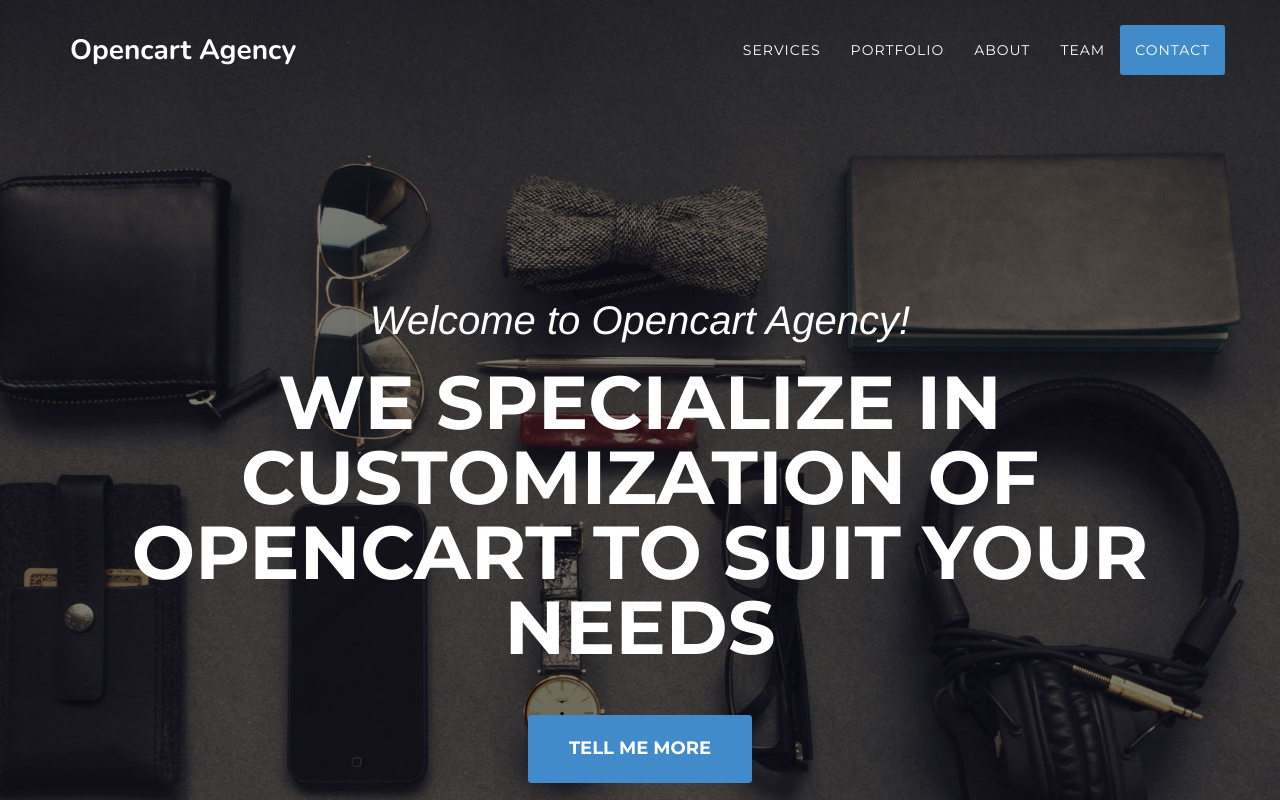
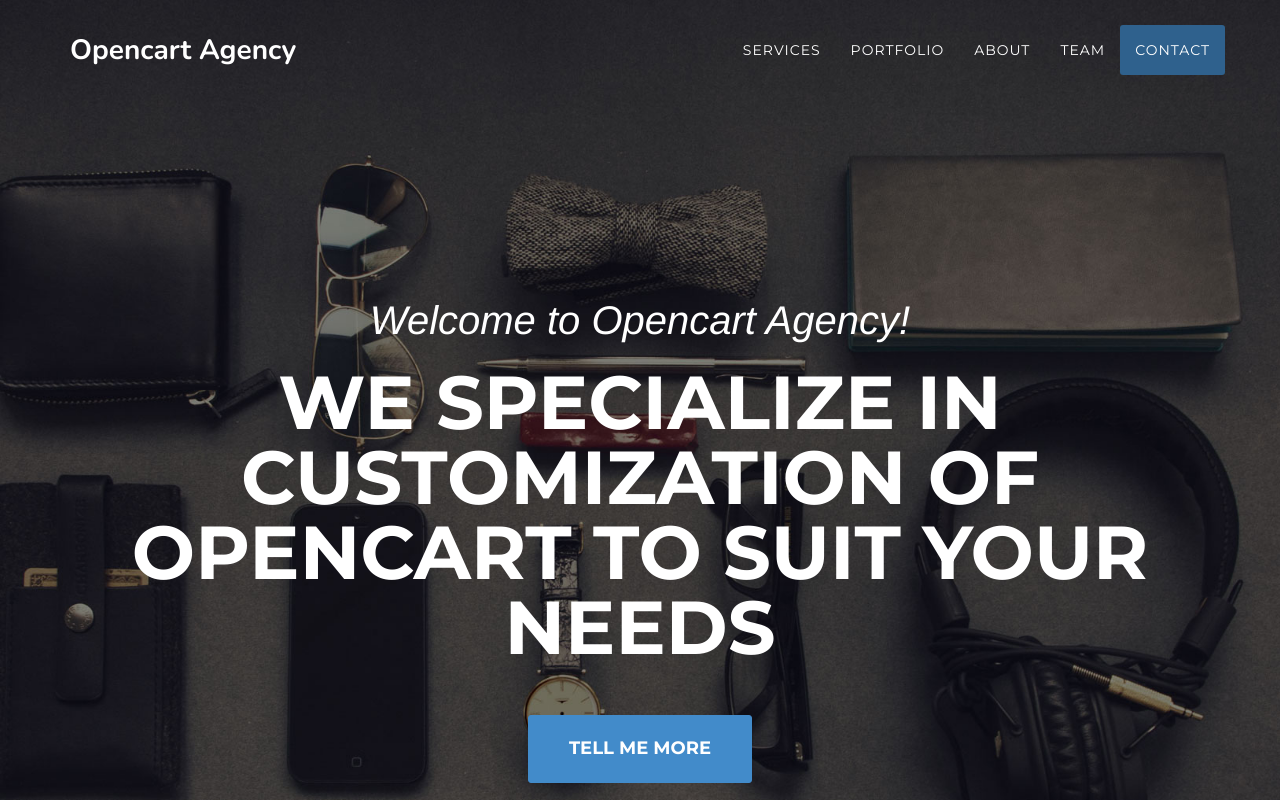
Before and after one commit to master777/op-agency, a plain HTML site: page index.html in a window 1280 px wide. Shown: the top 800 px of the page. Drawn offline with nearby package versions, Linux system fonts and the light colour scheme; a web font is replaced by a local one.

Commit message:
Cambiado color del menu del header

```diff
--- a/css/agency.css
+++ b/css/agency.css
@@ -215,13 +215,13 @@ fieldset[disabled] .btn-xl.active {
 .navbar-default .nav li a:hover,
 .navbar-default .nav li a:focus {
     outline: 0;
-    color: #2F618D;
+    color: #D4EBFE;
 }
 
 .navbar-default .navbar-nav>.active>a {
     border-radius: 0;
     color: #fff;
-    background-color: #428bca;
+    background-color: #2F618D;
 }
 
 .navbar-default .navbar-nav>.active>a:hover,
@@ -851,7 +851,7 @@ ul.social-buttons li a:active {
 
 ::selection {
     text-shadow: none;
-    background: #428bca;
+    background: #AAD7FE;
 }
 
 img::selection {
```
